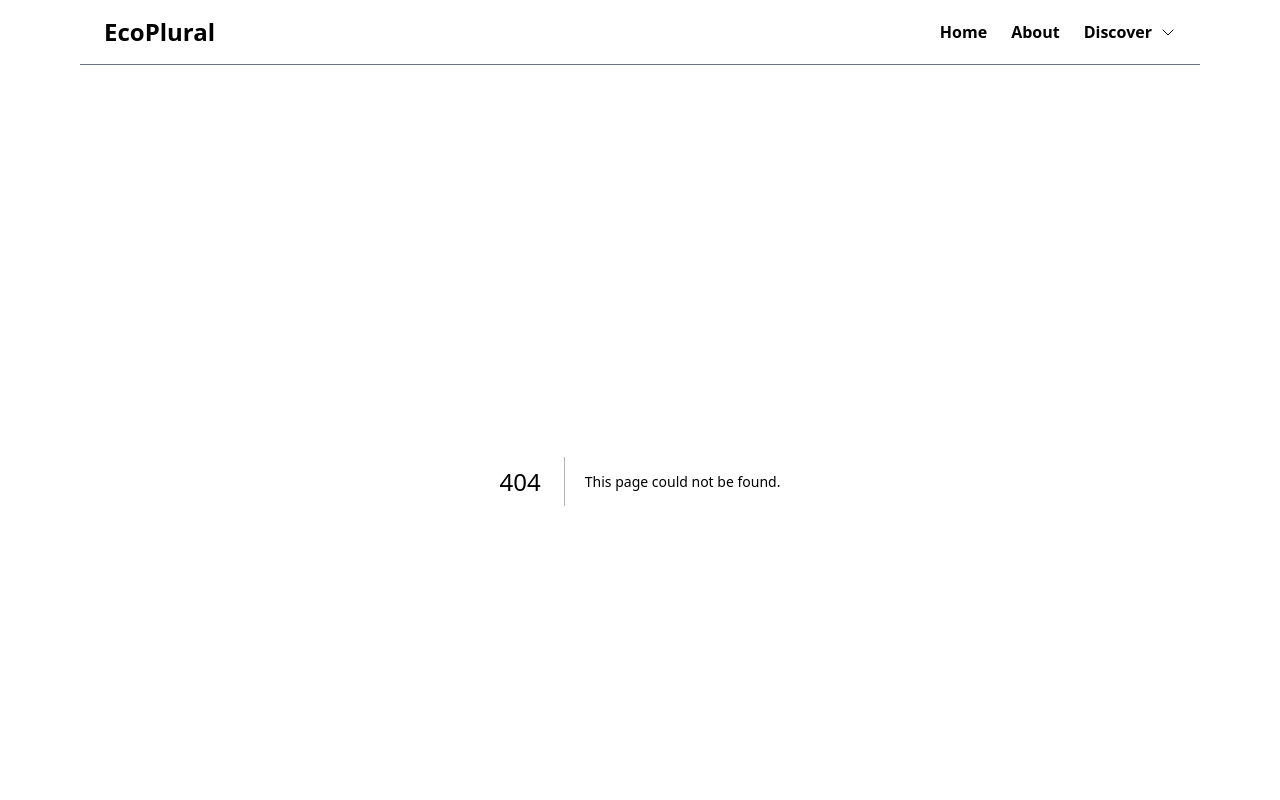
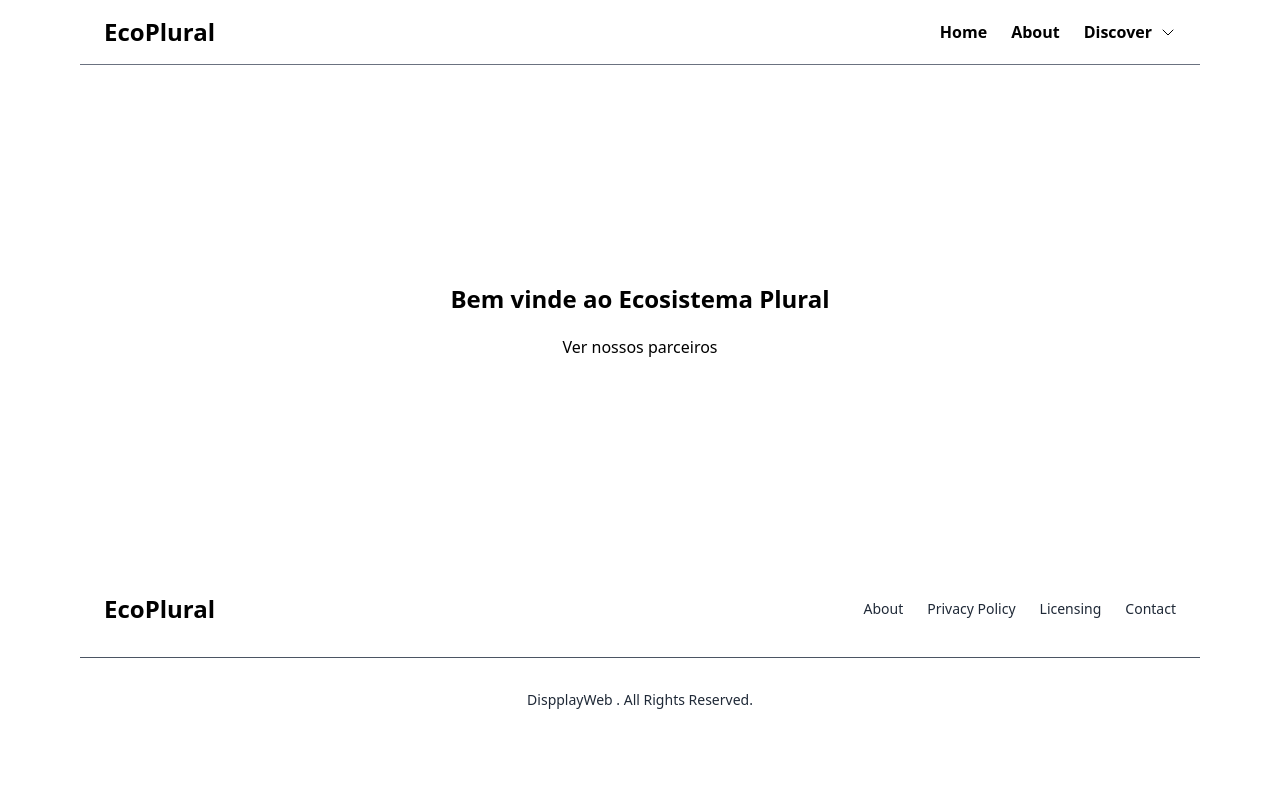
Before and after one commit to ngrpedro/nextapp, a Next.js app: page / in a window 1280 px wide. Before the commit this address had no page. Shown: the top 800 px of the page. Built offline with nearby package versions, Linux system fonts and the light colour scheme; no server answers; the database is empty.

Commit message:
new main index

```diff
--- a/src/components/layouts/navbar.tsx
+++ b/src/components/layouts/navbar.tsx
@@ -6,7 +6,7 @@ const Navbar = () => {
   return (
     <div className="py-4 px-6 mb-4 flex items-center justify-between border-b border-gray-500">
       <span className="text-2xl font-semibold whitespace-nowrap">
-        <Link href="/partners">EcoPlural</Link>
+        <Link href="/">EcoPlural</Link>
       </span>
       <div className="block md:hidden cursor-pointer">
         <List size={22} />
--- a/src/pages/home.tsx
+++ b/src/pages/index.tsx
@@ -1,5 +1,7 @@
 import { Inter } from "@next/font/google";
 import { GetServerSideProps } from "next";
+import Link from "next/link";
+import { ArrowLeft, ArrowRight } from "phosphor-react";
 import { User } from "../utils/interfaces";
 
 const inter = Inter({ subsets: ["latin"] });
@@ -10,15 +12,14 @@ type Props = {
 
 const Home = ({ users }: Props) => {
   return (
-    <>
-      <h1>Hello my first Next.js App</h1>
-
-      <ul>
-        {users?.map((user) => (
-          <li key={user._id}>{user.name}</li>
-        ))}
-      </ul>
-    </>
+    <div className="flex flex-col items-center justify-center gap-5 h-[30rem] ">
+      <h1 className="text-2xl font-semibold ">
+        Bem vinde ao Ecosistema Plural
+      </h1>
+      <Link href="/partners">
+        Ver nossos parceiros
+      </Link>
+    </div>
   );
 };
 
```
